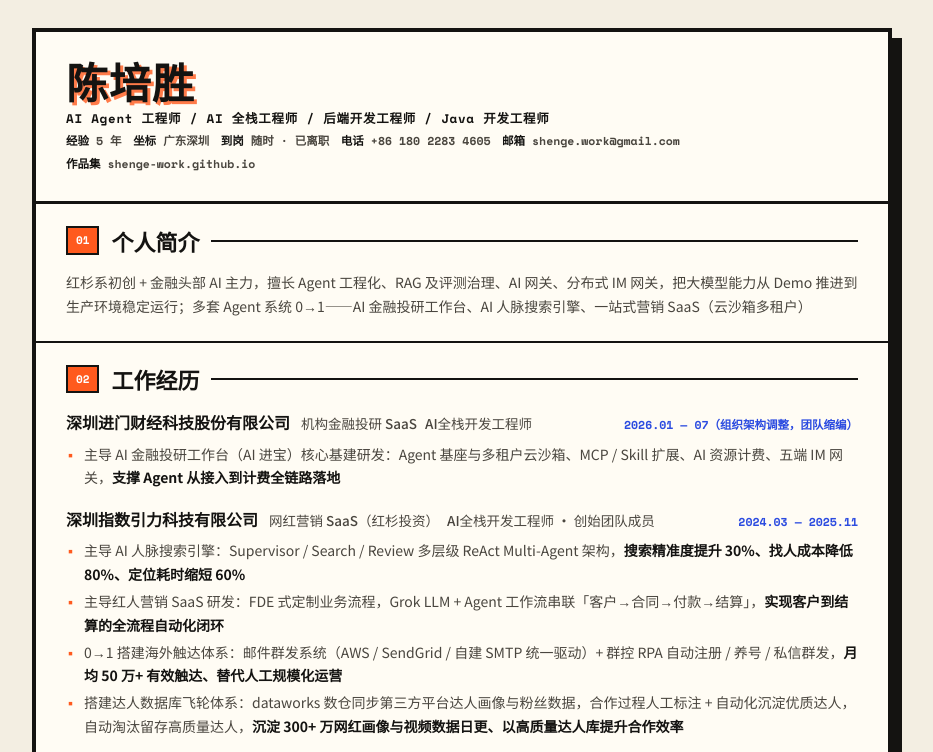
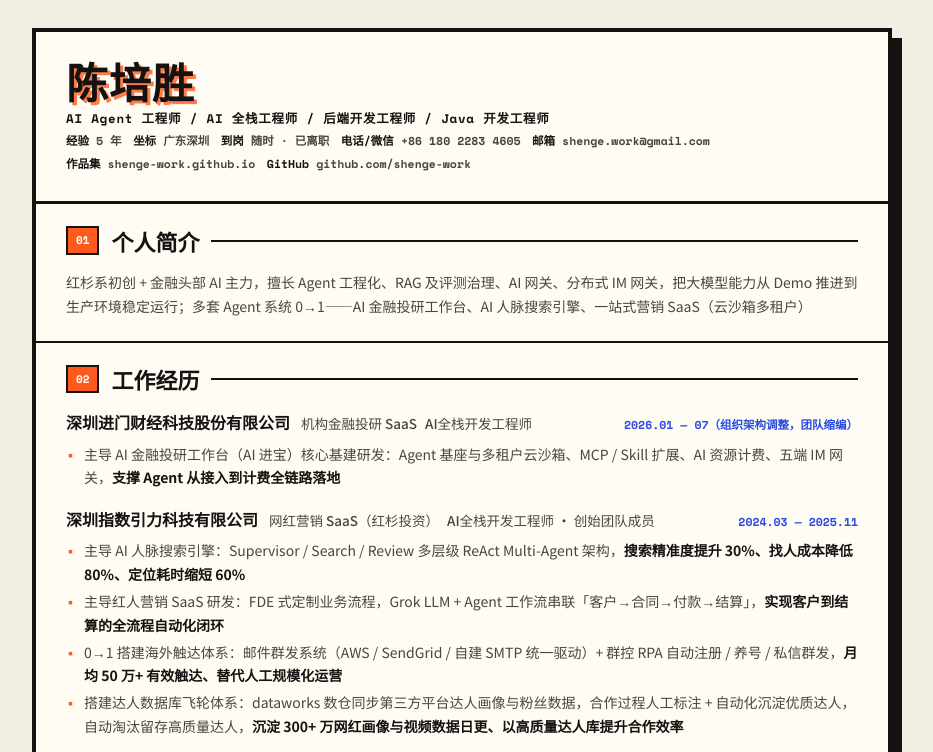
Before and after one commit to shenge-work/shenge-work.github.io, a plain HTML site: page resume.html in a window 1280 px wide. Shown: the top 752 px of the page, without its empty margins (178-1111 px from the left). Drawn offline with nearby package versions, Linux system fonts and the light colour scheme.

Commit message:
fix(resume): 恢复 GitHub 链接，电话补充微信同号

```diff
--- a/resume.html
+++ b/resume.html
@@ -413,8 +413,8 @@ body {
       <h1 class="head-name">陈培胜</h1>
       <p class="head-role">AI Agent 工程师 / AI 全栈工程师 / 后端开发工程师 / Java 开发工程师</p>
       <div class="head-meta">
-        <p><b>经验</b> 5 年　<b>坐标</b> 广东深圳　<b>到岗</b> 随时 · 已离职　<b>电话</b> +86 180 2283 4605　<b>邮箱</b> <a class="link" href="mailto:shenge.work@gmail.com">shenge.work@gmail.com</a></p>
-        <p><b>作品集</b> <a class="link" href="https://shenge-work.github.io" target="_blank" rel="noopener noreferrer">shenge-work.github.io</a></p>
+        <p><b>经验</b> 5 年　<b>坐标</b> 广东深圳　<b>到岗</b> 随时 · 已离职　<b>电话/微信</b> +86 180 2283 4605　<b>邮箱</b> <a class="link" href="mailto:shenge.work@gmail.com">shenge.work@gmail.com</a></p>
+        <p><b>作品集</b> <a class="link" href="https://shenge-work.github.io" target="_blank" rel="noopener noreferrer">shenge-work.github.io</a>　<b>GitHub</b> <a class="link" href="https://github.com/shenge-work" target="_blank" rel="noopener noreferrer">github.com/shenge-work</a></p>
       </div>
     </div>
   </header>
```
